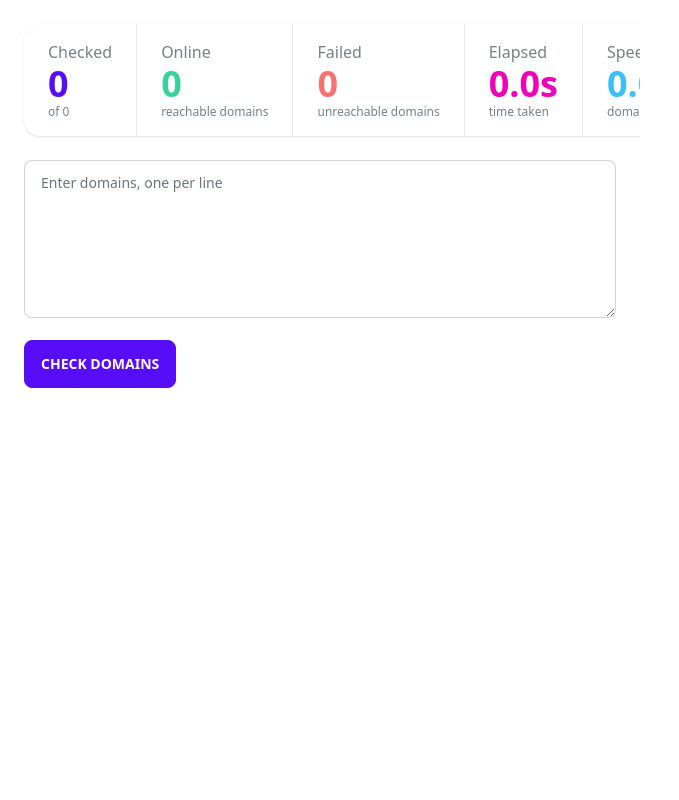
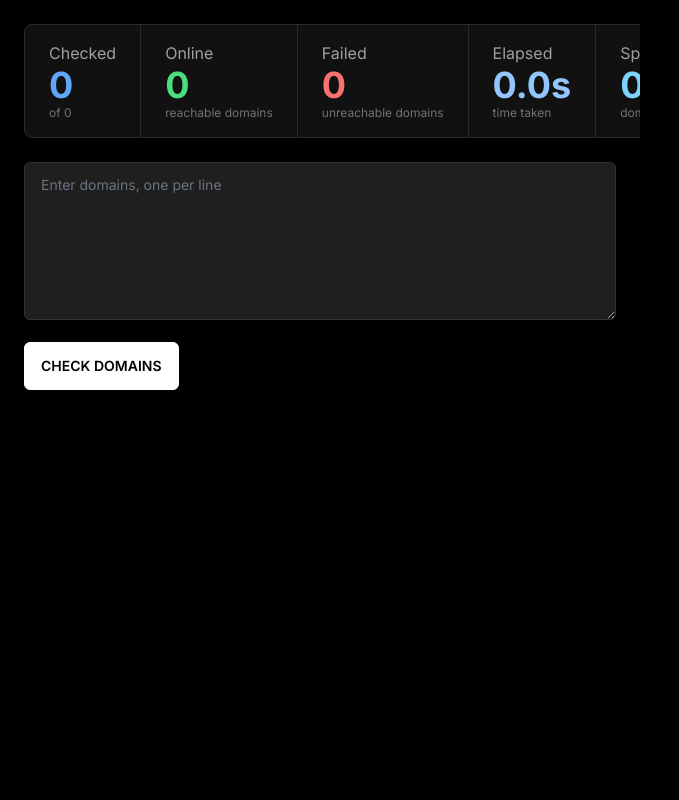
Before and after one commit to misha-met/Bulk-Domain-Checker-UI, a Flask app: page / in a window 1280 px wide. Shown: the whole page, without its empty margins (0-679 px from the left). Run offline with Flask 3, Linux system fonts and the light colour scheme; some libraries are stand-ins or nearby versions.

Commit message:
New theme

```diff
--- a/static/script.js
+++ b/static/script.js
@@ -1,6 +1,6 @@
 // Domain check flow (default light mode, dark mode removed)
 const checkBtn = document.getElementById('check-btn');
-const loader = document.getElementById('loader');
+// const loader = document.getElementById('loader'); // removed loader element
 const resultsContainer = document.getElementById('results-container');
 // DataTable instance for live-updating table
 let dataTable;
@@ -12,7 +12,7 @@ checkBtn.addEventListener('click', async () => {
 
   // UI state
   checkBtn.disabled = true;
-  loader.classList.remove('hidden');
+  checkBtn.textContent = 'Checking...';
   // Reset DataTable if exists
   if (dataTable) {
     dataTable.clear().destroy();
@@ -137,8 +137,8 @@ checkBtn.addEventListener('click', async () => {
       dataTable.clear().destroy();
     }
   } finally {
-    loader.classList.add('hidden');
     checkBtn.disabled = false;
+    checkBtn.textContent = 'Check Domains';
     // Clear any previous error message on new run
     document.getElementById('fetch-error')?.remove();
   }
--- a/templates/index.html
+++ b/templates/index.html
@@ -1,15 +1,145 @@
 <!DOCTYPE html>
-<html lang="en" data-theme="light">
+<html lang="en" data-theme="dark">
 <head>
   <meta charset="UTF-8" />
   <meta name="viewport" content="width=device-width, initial-scale=1.0" />
   <title>Domain Checker</title>
+  <link href="https://fonts.googleapis.com/css2?family=Inter:wght@400;500;600;700&display=swap" rel="stylesheet">
   <script src="https://cdn.tailwindcss.com?plugins=forms,typography,aspect-ratio"></script>
   <link href="https://cdn.jsdelivr.net/npm/daisyui@2.51.5/dist/full.css" rel="stylesheet" />
-  <!-- DataTables CSS and jQuery -->
+  <!-- Dark-mode overrides -->
+  <style>
+    /* Modern Font & Base */
+    body {
+      font-family: 'Inter', system-ui, -apple-system, BlinkMacSystemFont, 'Segoe UI', Roboto, Oxygen, Ubuntu, Cantarell, 'Open Sans', 'Helvetica Neue', sans-serif;
+      background-color: #000000; /* Pure black background */
+      color: #EAEAEA; /* Light gray text */
+    }
+
+    /* Containers & Cards */
+    #dashboard-container .stats,
+    #log-panel,
+    #results-container > div /* Table wrapper */ {
+      background-color: #111111; /* Slightly lighter dark */
+      border: 1px solid #2a2a2a; /* Subtle border */
+      border-radius: 0.5rem; /* Rounded corners */
+      box-shadow: 0 1px 3px 0 rgba(0, 0, 0, 0.1), 0 1px 2px 0 rgba(0, 0, 0, 0.06); /* Subtle shadow */
+    }
+
+    /* Inputs & Buttons */
+    .textarea,
+    .btn {
+      background-color: #1f1f1f; /* Darker input background */
+      color: #EAEAEA;
+      border: 1px solid #333333;
+      border-radius: 0.375rem; /* Slightly less rounded */
+    }
+    .btn:hover {
+      background-color: #2a2a2a;
+    }
+    .btn-primary {
+      background-color: #ffffff; /* White button */
+      color: #000000; /* Black text */
+      border-color: #ffffff;
+    }
+    .btn-primary:hover {
+      background-color: #f0f0f0;
+      border-color: #f0f0f0;
+    }
+
+    /* Stats Dashboard */
+    .stat {
+      border-color: #2a2a2a; /* Match container border */
+    }
+    .stat-title {
+      color: #a0a0a0; /* Muted title color */
+    }
+    .stat-value {
+      color: #ffffff; /* White value */
+    }
+    .stat-value.text-primary { color: #60a5fa; } /* Adjust primary color if needed */
+    .stat-value.text-success { color: #4ade80; } /* Vibrant green */
+    .stat-value.text-error   { color: #f87171; } /* Vibrant red */
+    .stat-value.text-secondary { color: #93c5fd; }
+    .stat-value.text-info    { color: #7dd3fc; }
+    .stat-desc {
+      color: #71717a; /* Muted description */
+    }
+
+    /* DataTables Dark Style */
+    table.dataTable {
+      color: #EAEAEA;
+      border-collapse: separate; /* Needed for spacing */
+      border-spacing: 0;
+    }
+    .dataTables_scrollHead,
+    .dataTables_scrollHeadInner table {
+      background-color: #111111; /* Match container */
+      border-bottom: 1px solid #2a2a2a;
+    }
+    .dataTables_scrollBody {
+      background-color: #080808; /* Slightly different dark for body */
+    }
+    table.dataTable thead th {
+      color: #a0a0a0; /* Muted header text */
+      font-weight: 500;
+      border-bottom: none;
+    }
+    table.dataTable tbody td {
+      padding: 0.75rem 1rem; /* Adjust padding */
+      border-bottom: 1px solid #1f1f1f; /* Subtle row separator */
+    }
+    /* Zebra striping */
+    table.table-zebra tbody tr:nth-child(odd) td { background-color: rgba(255, 255, 255, 0.02); }
+    table.table-zebra tbody tr:nth-child(even) td { background-color: transparent; }
+    /* Status Badges */
+    .badge {
+      border-radius: 9999px; /* Pill shape */
+      font-weight: 500;
+      padding: 0.25em 0.6em;
+    }
+    .badge-success {
+      background-color: rgba(74, 222, 128, 0.2); /* Green background tint */
+      color: #4ade80; /* Vibrant green text */
+    }
+    .badge-error {
+      background-color: rgba(248, 113, 113, 0.2); /* Red background tint */
+      color: #f87171; /* Vibrant red text */
+    }
+
+    /* Terminal Panel */
+    #log-panel {
+      border-color: #2a2a2a;
+    }
+    #log-panel .bg-gray-800 { /* Terminal Header */
+      background-color: #111111;
+      color: #a0a0a0;
+      border-bottom: 1px solid #2a2a2a;
+    }
+    #logs { /* Terminal Body */
+      background-color: #000000;
+      color: #4ade80; /* Use vibrant green for logs */
+      font-family: 'Menlo', 'Monaco', 'Consolas', 'Courier New', monospace;
+    }
+
+    /* Remove DataTables internal borders */
+    table.dataTable, table.dataTable th, table.dataTable td {
+      border: none !important; /* Keep borders removed */
+    }
+    .dataTables_scrollHead, .dataTables_scrollBody {
+      border: none !important; /* Keep borders removed */
+    }
+    /* Override specific row borders if needed */
+    table.dataTable tbody td {
+       border-bottom: 1px solid #1f1f1f !important; /* Re-apply subtle row separator */
+    }
+    .dataTables_scrollHead {
+       border-bottom: 1px solid #2a2a2a !important; /* Re-apply header separator */
+    }
+
+  </style>
   <script src="https://code.jquery.com/jquery-3.6.0.min.js"></script>
   <link rel="stylesheet" href="https://cdn.datatables.net/1.13.6/css/jquery.dataTables.min.css" />
-  <!-- DataTables JS -->
   <script src="https://cdn.datatables.net/1.13.6/js/jquery.dataTables.min.js"></script>
 </head>
 <body class="h-screen">
@@ -47,12 +177,8 @@
         </div>
       </div>
       <textarea id="domains-input" placeholder="Enter domains, one per line" class="textarea w-full textarea-bordered mb-4" rows="5"></textarea>
-      <div class="flex items-center gap-2 mb-4">
+      <div class="mb-4">
         <button id="check-btn" class="btn btn-primary">Check Domains</button>
-        <div id="loader" class="hidden items-center gap-2">
-          <span class="loading loading-spinner text-primary"></span>
-          <span>Checking...</span>
-        </div>
       </div>
       <!-- Terminal-style Log Panel -->
       <div id="log-panel" class="hidden mt-4 rounded-lg border border-gray-600 overflow-hidden">
@@ -66,7 +192,7 @@
     <div class="w-1/2 p-6 overflow-auto">
       <!-- Live Scrollable Table -->
       <div id="results-container" class="mt-6 hidden">
-        <div class="overflow-y-auto h-96 border border-base-300 rounded-lg">
+        <div class="overflow-y-auto h-96 rounded-lg">
           <table id="results-table" class="table table-zebra w-full">
             <thead class="sticky top-0 bg-base-200 z-10">
               <tr>
```
